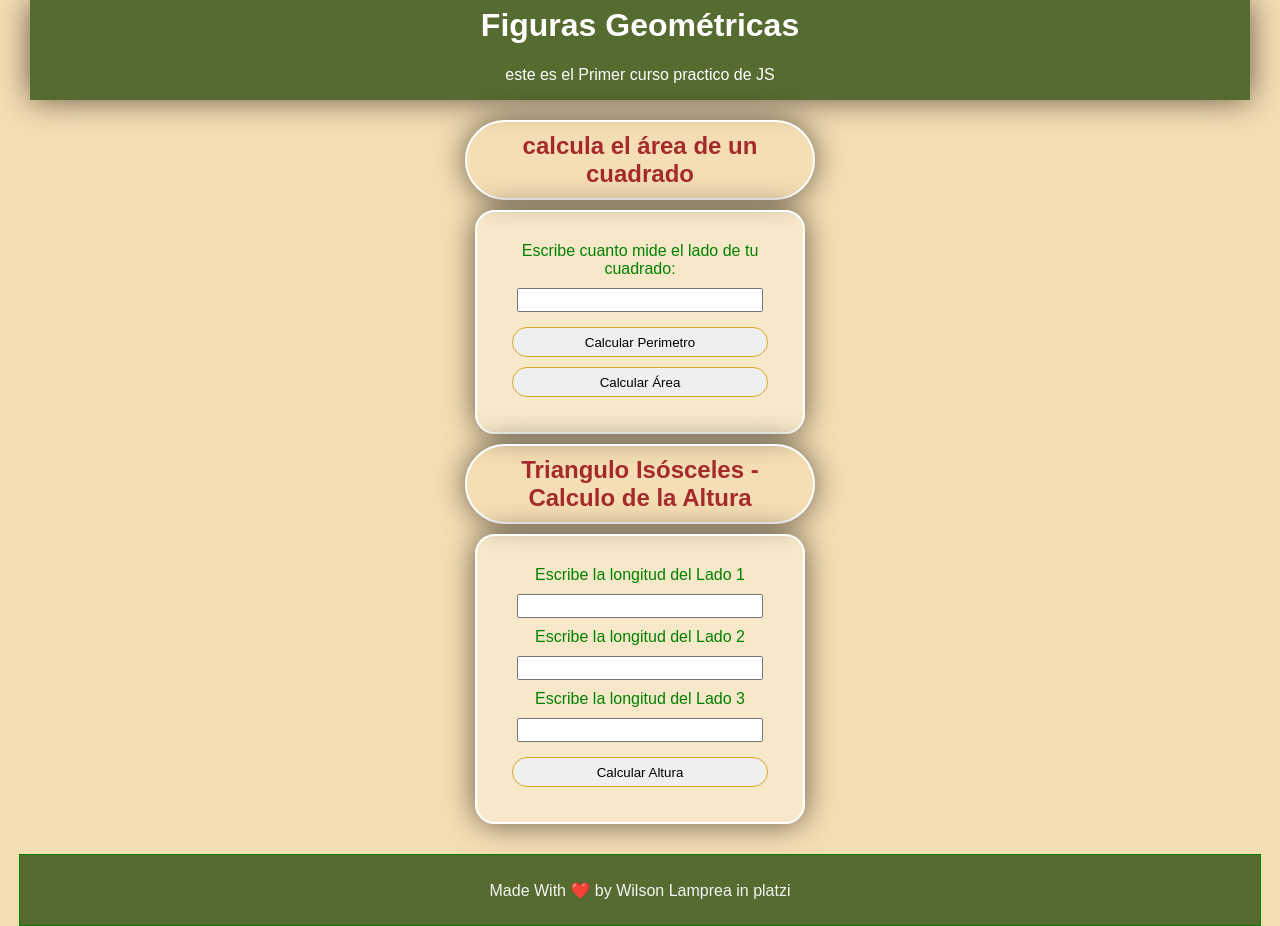
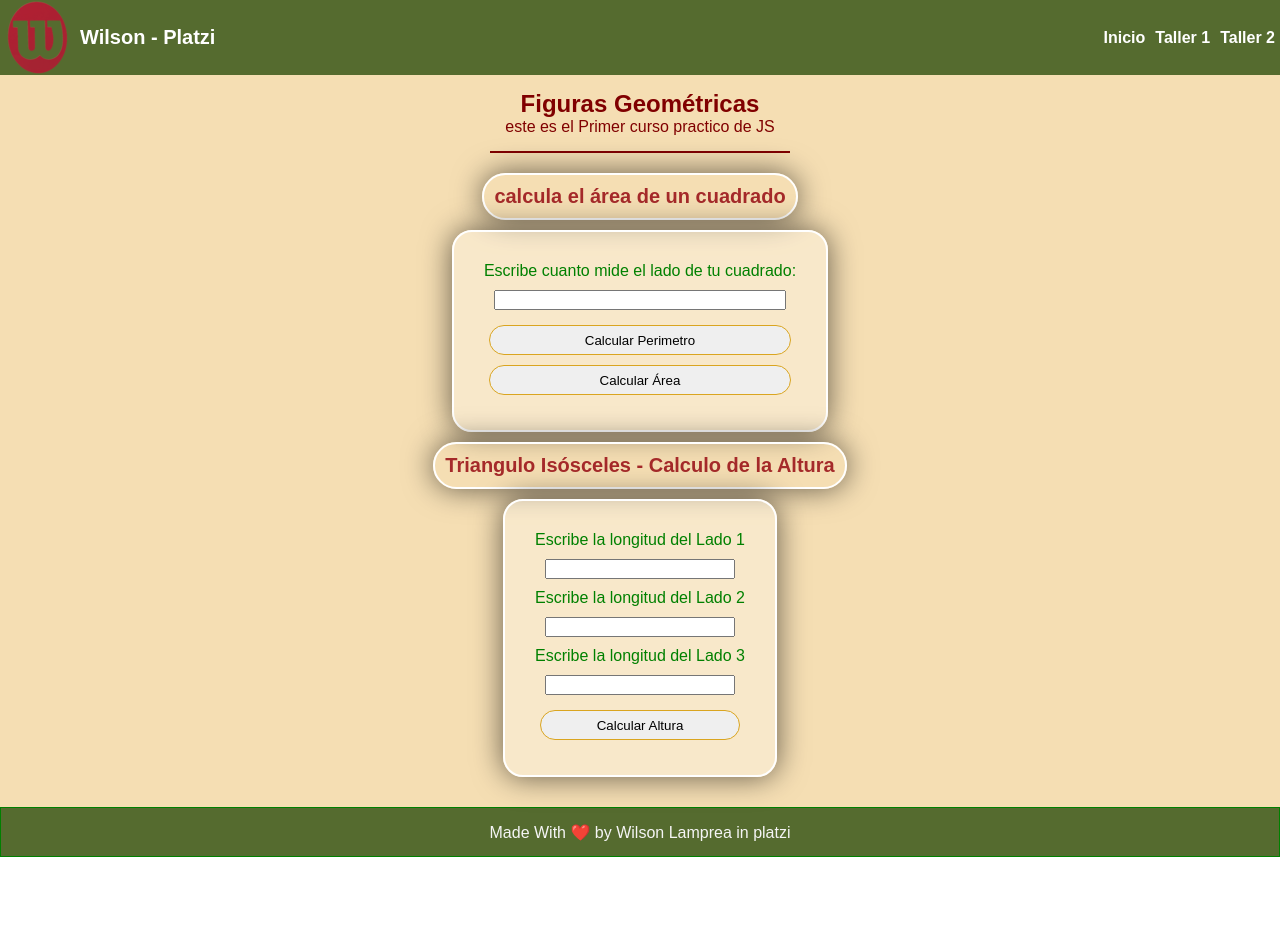
Before and after one commit to wilsonlamprea/curso_practico_js, a plain HTML site: page index.html in a window 1280 px wide. After the commit the page ends 857 px from the top, so only its background shows below. Drawn offline with Linux system fonts and the light colour scheme.

Commit message:
agragda otra pagina del taller 2 y modificacion de estilos

```diff
--- a/index.html
+++ b/index.html
@@ -9,11 +9,33 @@
 </head>
 <body>
 <header>
-      <h1> Figuras Geométricas</h1>
-      <p>este es el Primer curso practico de JS</p>
+    <figure class="logo">
+        <img src="./Imagenes/Logo pequeño.png" alt="Logo Wilson">
+        <strong>Wilson - Platzi</strong>
+    </figure>
+
+    <nav class="navbar">
+        <ul class="menu">
+            <li>
+                <a href="./index.html">Inicio</a>
+            </li>
+            <li>
+                <a href="./index.html">Taller 1</a>
+            </li>
+            <li>
+                <a href="./Taller1.html">Taller 2</a>
+            </li>
+        </ul>
+
+    </nav>
 </header>
 
     <section>
+    <div class="titulo">
+        <h1> Figuras Geométricas</h1>
+        <p>este es el Primer curso practico de JS</p>
+    </div>
+
     <h2>calcula el área de un cuadrado</h2>
     <form class="form__cuadrado">
         <label for="InputCuadrado">
--- a/style.css
+++ b/style.css
@@ -1,11 +1,50 @@
 *{
     margin: 0;
     padding: 0;
+    box-sizing: border-box;
+}
+html{
+    font-size: 62.5%;
 }
 
 body{
-    padding: 0px 30px;
-    margin: 0px;
+    font-family: sans-serif;
+    font-size: 1.6rem;
+}
+header{
+    display: flex;
+    justify-content: space-between;
+    align-items: center;
+    background-color: darkolivegreen;
+    color: white;
+    box-shadow: 0px 0px 30px 0px rgba(0,0,0,0.6);
+}
+
+.logo{
+    display: flex;
+    align-items: center;
+}
+
+.logo strong {
+    margin-left: 5px;
+    font-size: 2rem;
+}
+.menu{
+    display: flex;
+    list-style: none;
+}
+.menu li{
+    margin: 0 5px;
+}
+.menu li a {
+    font-weight: 700;
+    text-decoration: none;
+    color: white;
+}
+
+section{
+    padding: 0px 20px 20px 20px;
+    text-align: center;
     font-family: sans-serif;
     display: flex;
     align-items: center;
@@ -13,26 +52,16 @@ body{
     flex-direction: column;
     background-color: wheat;
 }
-header{
-    background-color: darkolivegreen;
-    color: white;
-    width: 100%;
-    height: 100px;
-    text-align: center;
-    line-height: 50px;
-    box-shadow: 0px 0px 30px 0px rgba(0,0,0,0.6);
-}
-
-section{
-    height: 100%;
-    padding: 20px;
-    text-align: center;
-    width: 350px;
-
+.titulo{
+    color: maroon;
+    margin: 0px 10px 20px 10px;
+    padding: 15px;
+    border-bottom: 2px solid maroon;
 }
 section h2{
     padding: 10px;
     color: brown;
+    font-size: 2rem;
     border: 2px solid white;
     border-radius: 40px;
     box-shadow: 0px 0px 30px 0px rgba(0,0,0,0.6);
```
Also changed, not shown: Taller1.html (added, +47 -0 lines), Imagenes/Logo pequeño.png (added), Imagenes/pngwing.com (2).png (added), 1 other file. Lines whose indentation alone changed are shown as unchanged.
